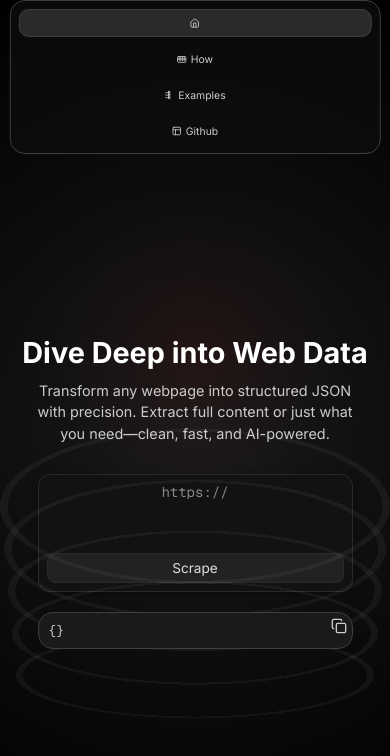
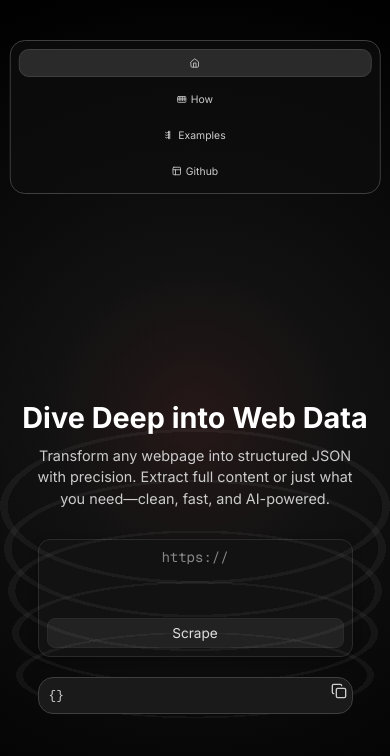
Before and after one commit to Arnav-SAI/WebScraper, a website: page public/index.html in a window 390 px wide. Drawn offline with nearby package versions, Linux system fonts and the light colour scheme.

Commit message:
Update index.html

```diff
--- a/public/index.html
+++ b/public/index.html
@@ -95,11 +95,6 @@
         background-color: rgba(15, 15, 15, 0.73);
         align-items: center;
         z-index: 1000;
-        transition: transform 0.3s ease; /* Smooth transition for show/hide */
-      }
-
-      .navbar.hidden {
-        transform: translateX(-50%) translateY(-100%); /* Hide by moving up */
       }
 
       .nav-item {
@@ -340,7 +335,7 @@
       /* Responsive Design */
       @media (max-width: 768px) {
         body {
-          padding-top: 0; /* Remove padding since navbar will be fixed but hidden on scroll */
+          padding-top: 140px; /* Reduced from 180px to bring navbar closer to content */
         }
 
         .navbar {
@@ -348,10 +343,7 @@
           align-items: center;
           width: 90%;
           padding: 10px;
-          top: 0; /* Position at the very top for mobile */
-          left: 50%;
-          transform: translateX(-50%);
-          position: fixed; /* Keep fixed for scroll behavior */
+          top: 30px; /* Reduced from 40px to bring navbar closer to content */
         }
 
         .nav-item {
@@ -380,7 +372,7 @@
         }
 
         .main-content {
-          margin-top: 150px; /* Adjust to account for navbar height when visible */
+          margin-top: 100px; /* Reduced from 120px to bring content closer to navbar */
         }
 
         .heading {
@@ -427,13 +419,13 @@
 
       @media (max-width: 480px) {
         body {
-          padding-top: 0;
+          padding-top: 160px; /* Reduced from 200px to bring navbar closer to content */
         }
 
         .navbar {
           width: 95%;
           padding: 8px;
-          top: 0;
+          top: 40px; /* Reduced from 50px to bring navbar closer to content */
         }
 
         .nav-item {
@@ -452,7 +444,7 @@
         }
 
         .main-content {
-          margin-top: 140px; /* Adjust for smaller navbar height */
+          margin-top: 110px; /* Reduced from 140px to bring content closer to navbar */
         }
 
         .heading {
@@ -643,7 +635,7 @@
       </div>
     </main>
     <script>
-      // Inline JavaScript
+      // Inline JavaScript (unchanged)
       document.addEventListener("DOMContentLoaded", () => {
         const urlInput = document.getElementById("url-input");
         const scrapeBtn = document.getElementById("scrape-btn");
@@ -651,34 +643,7 @@
         const copyBtn = document.getElementById("copy-btn");
         const buttonText = scrapeBtn.querySelector(".button-text");
         const loadingIcon = scrapeBtn.querySelector(".loading-icon");
-        const navbar = document.querySelector(".navbar");
 
-        // Scroll behavior for mobile
-        let lastScrollTop = 0;
-        let isMobile = window.innerWidth <= 768;
-
-        // Update isMobile on window resize
-        window.addEventListener("resize", () => {
-          isMobile = window.innerWidth <= 768;
-        });
-
-        window.addEventListener("scroll", () => {
-          if (!isMobile) return; // Only apply on mobile
-
-          let currentScrollTop = window.pageYOffset || document.documentElement.scrollTop;
-
-          if (currentScrollTop > lastScrollTop) {
-            // Scrolling down
-            navbar.classList.add("hidden");
-          } else {
-            // Scrolling up
-            navbar.classList.remove("hidden");
-          }
-
-          lastScrollTop = currentScrollTop <= 0 ? 0 : currentScrollTop; // Prevent negative scroll values
-        });
-
-        // Existing scrape functionality
         scrapeBtn.addEventListener("click", async () => {
           const url = "https://" + urlInput.value.trim();
           if (!urlInput.value) {
```
